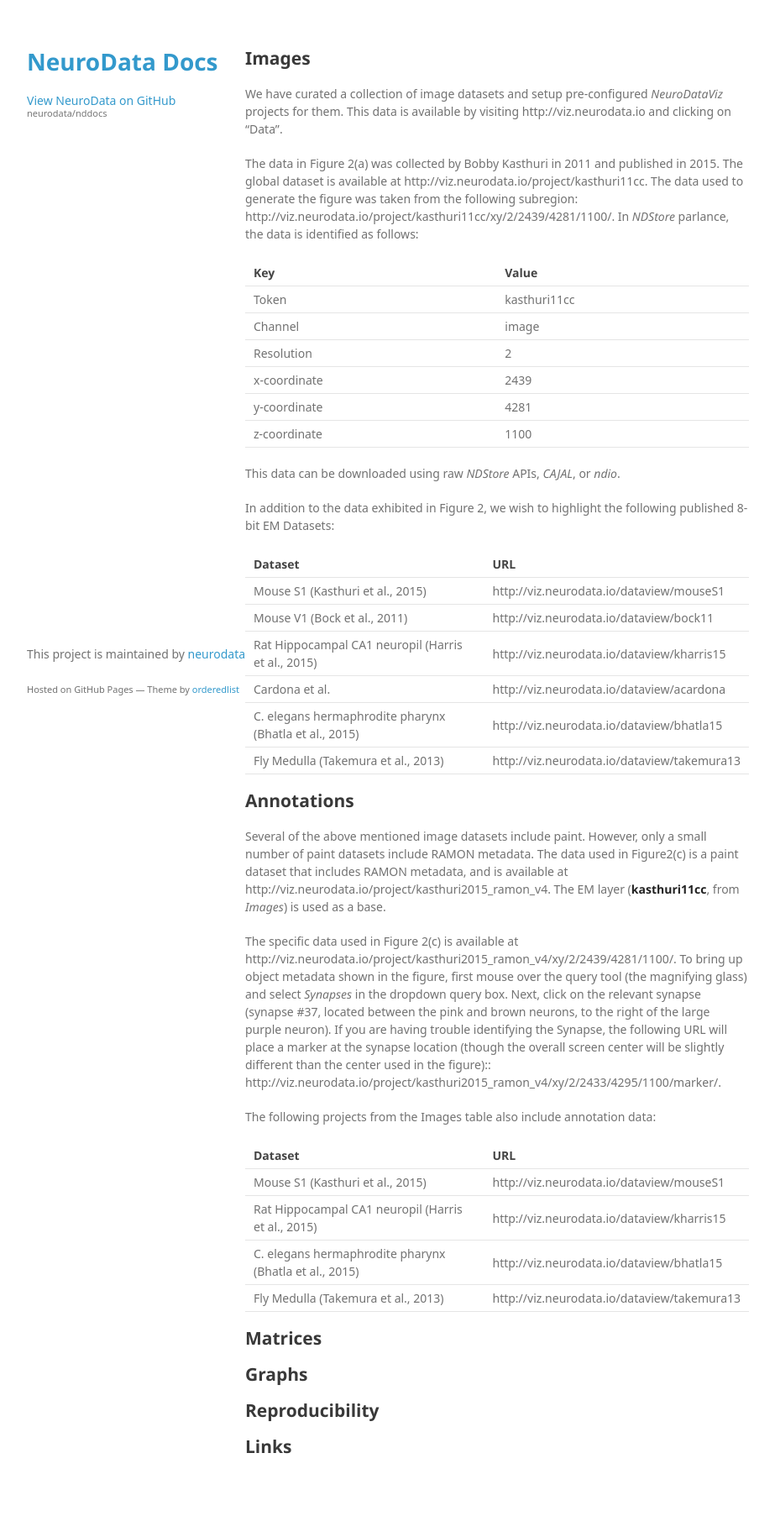
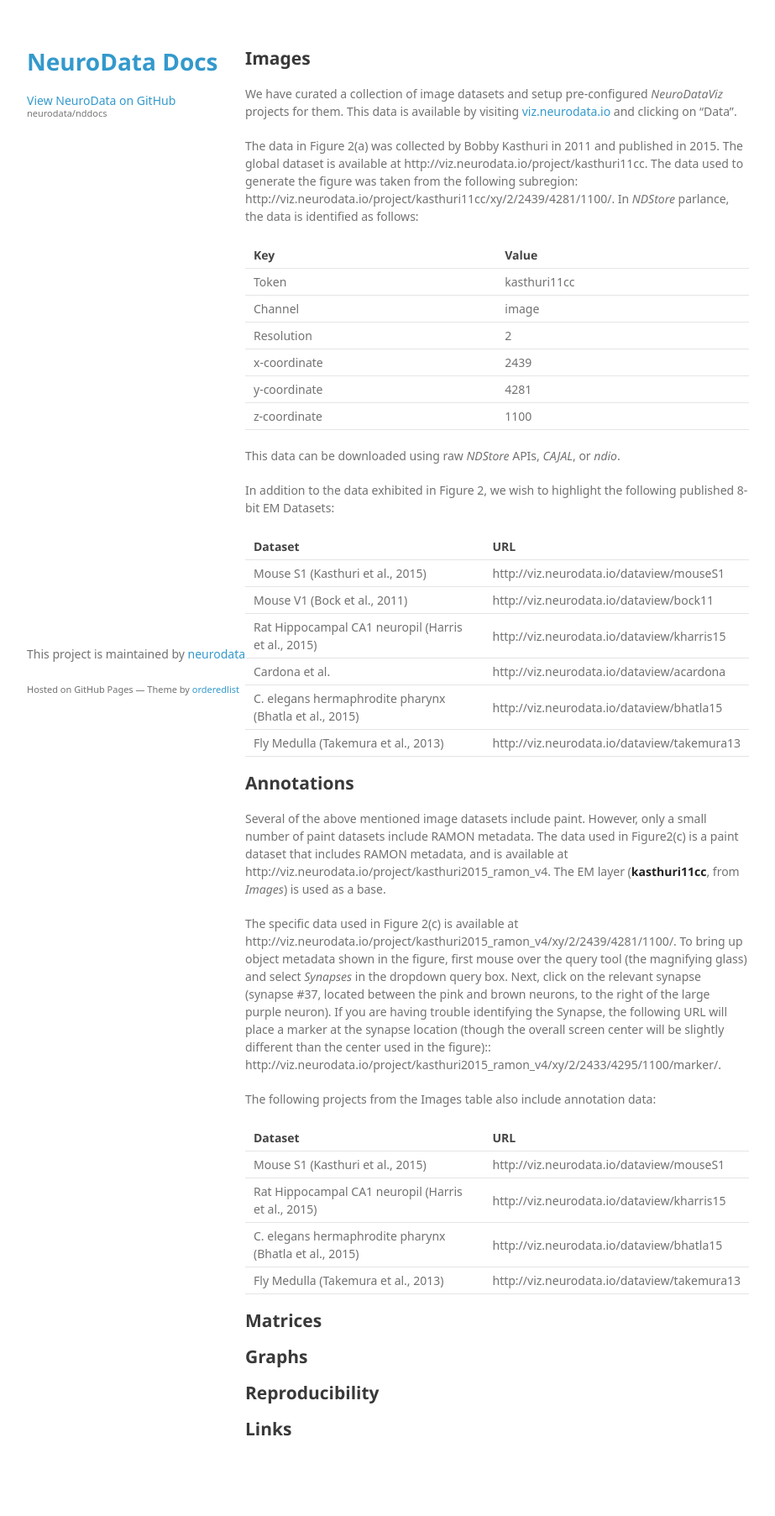
Before and after one commit to neurodata/nddocs-archive, a Jekyll site: the page built from ndpaper2016/explore.md, in a window 1280 px wide. Shown: the whole page at 84% size, without its empty margins (178-1101 px from the left). Built offline with Jekyll 4.4.1, drawn with Linux system fonts in a browser that asks for light colours; some web fonts are replaced; after the commit the page ends 1784 px from its top, so only the background shows below that; some of the changed lines change nothing that is shown.

Commit message:
Making links clickable?

```diff
--- a/ndpaper2016/explore.md
+++ b/ndpaper2016/explore.md
@@ -5,7 +5,7 @@ layout: default
 
 ## Images
 
-We have curated a collection of image datasets and setup pre-configured *NeuroDataViz* projects for them. This data is available by visiting http://viz.neurodata.io and clicking on "Data".
+We have curated a collection of image datasets and setup pre-configured *NeuroDataViz* projects for them. This data is available by visiting [viz.neurodata.io](http://viz.neurodata.io) and clicking on "Data".
 
 The data in Figure 2(a) was collected by Bobby Kasthuri in 2011 and published in 2015. The global dataset is available at http://viz.neurodata.io/project/kasthuri11cc. The data used to generate the figure was taken from the following subregion: http://viz.neurodata.io/project/kasthuri11cc/xy/2/2439/4281/1100/. In *NDStore* parlance, the data is identified as follows:
 
```
